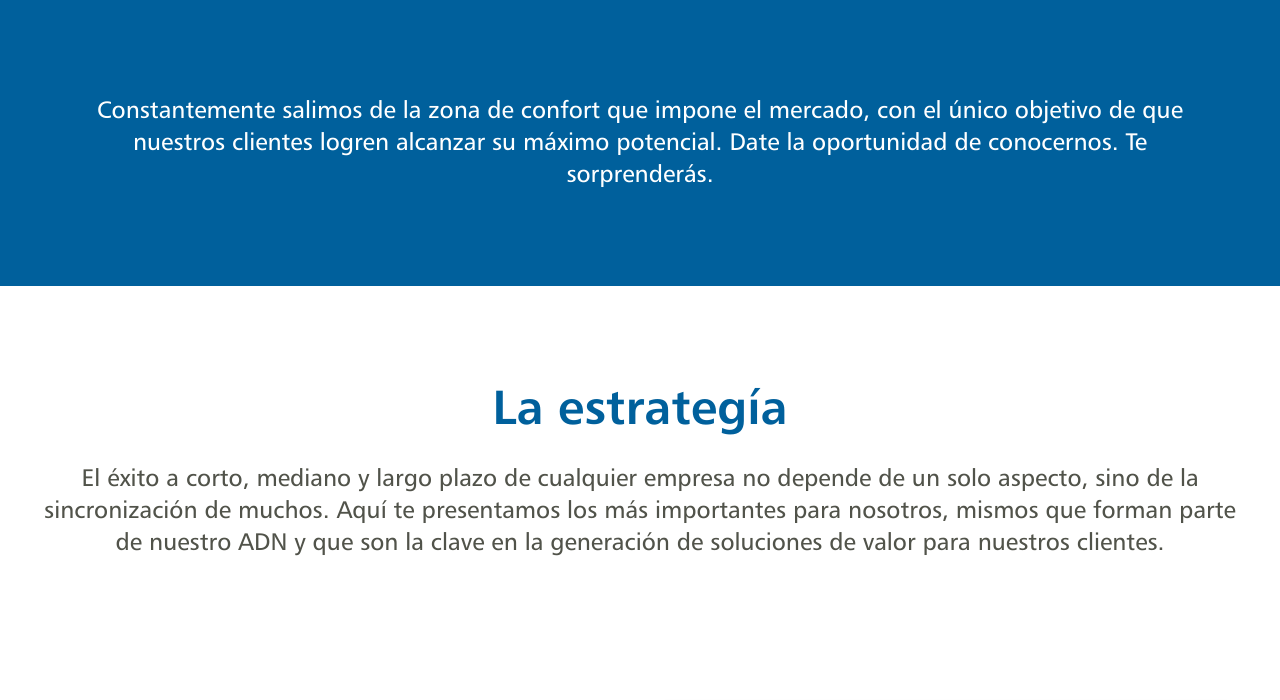
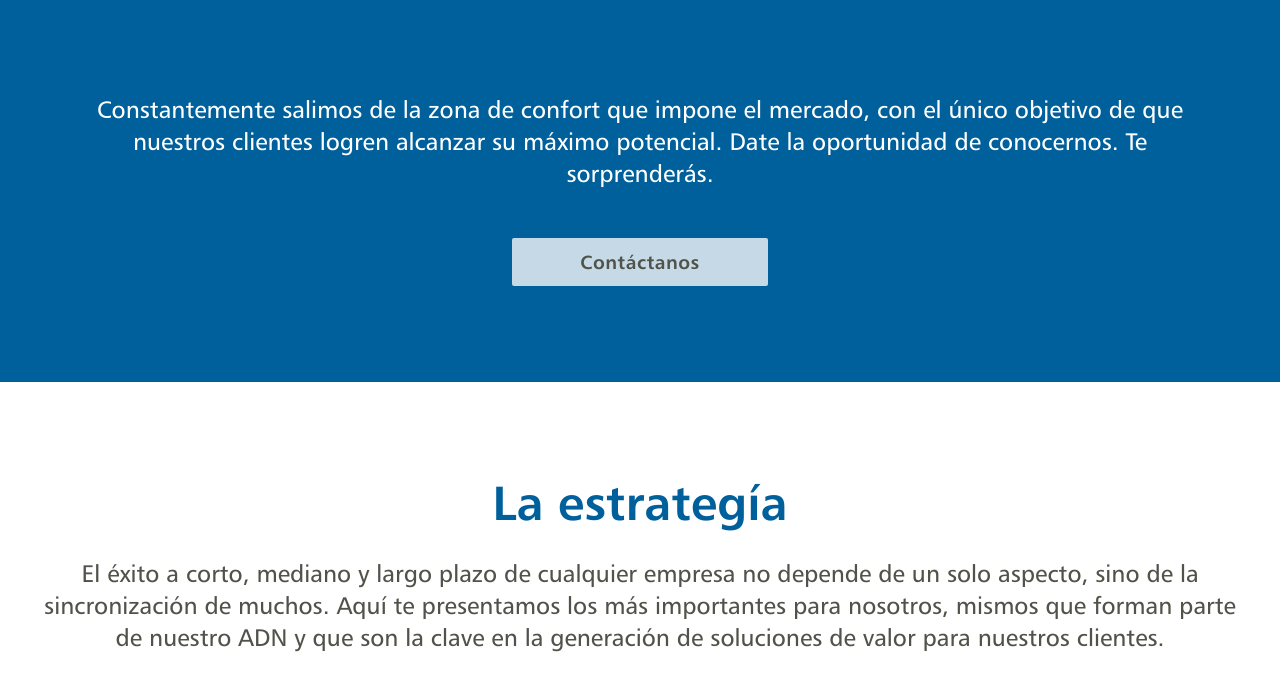
Before and after one commit to saufth/taxo, a Next.js app: page / in a window 1280 px wide. Shown: the part 1834-2534 px from the top of the page. Built offline with nearby package versions, Linux system fonts and the light colour scheme.

Commit message:
Home completed

```diff
--- a/src/components/navigation/CallToAction.tsx
+++ b/src/components/navigation/CallToAction.tsx
@@ -1,10 +1,11 @@
 // Components
 import NextLink from 'next/link'
+// Config
+import { callToActionConfig } from '../../modules/navigation/config'
 // Types
 import { Themeable } from '../../types/theme'
 // Styles
 import styles from '../../styles/navigation/CallToAction.module.css'
-import { callToActionConfig } from '../../modules/navigation/config'
 
 /**
  * The primary call to actions of the application
@@ -14,7 +15,7 @@ import { callToActionConfig } from '../../modules/navigation/config'
  */
 const CallToAction = ({ theme = 'primary' }: Themeable) => {
   // Styles
-  const themeStyle = theme === 'secondary' ? styles.actionSecondary : ''
+  const themeStyle = theme !== 'primary' ? styles.actionSecondary : ''
   const actionStyle = `${styles.action} ${themeStyle}`
 
   return (
--- a/src/components/sections/Solutions.tsx
+++ b/src/components/sections/Solutions.tsx
@@ -2,6 +2,7 @@
 import Image from 'next/image'
 // Styles
 import styles from '../../styles/sections/Solutions.module.css'
+import CallToAction from '../navigation/CallToAction'
 
 /** The solutions of the organization configuration */
 const solutionsConfig = [
@@ -68,11 +69,14 @@ const Solutions = () => {
             style={{ backgroundImage: 'url(/images/sections/home-solutions.jpg)' }}
           />
         </div>
-        <p className={styles.legend}>
-          Constantemente salimos de la zona de confort que impone el mercado, con el único
-          objetivo de que nuestros clientes logren alcanzar su máximo potencial. Date la
-          oportunidad de conocernos. Te sorprenderás.
-        </p>
+        <div className={styles.legend}>
+          <p>
+            Constantemente salimos de la zona de confort que impone el mercado, con el único
+            objetivo de que nuestros clientes logren alcanzar su máximo potencial. Date la
+            oportunidad de conocernos. Te sorprenderás.
+          </p>
+          <CallToAction theme='secondary' />
+        </div>
       </div>
     </section>
   )
--- a/src/styles/navigation/CallToAction.module.css
+++ b/src/styles/navigation/CallToAction.module.css
@@ -22,5 +22,8 @@
 .actionSecondary {
   @apply
     /* Background */
-    bg-secondary hover:bg-zinc-900;
+    from-taxo-100
+    to-taxo-100
+    /* Typography */
+    text-secondary;
 }
--- a/src/styles/sections/Solutions.module.css
+++ b/src/styles/sections/Solutions.module.css
@@ -74,6 +74,10 @@
   @apply
     /* Spacing */
     md:pl-10 md:pr-20
+    /* Flexbox & Grid */
+    flex flex-col
+    items-center
+    gap-y-12
     /* Typography */
     text-center;
 }
```
